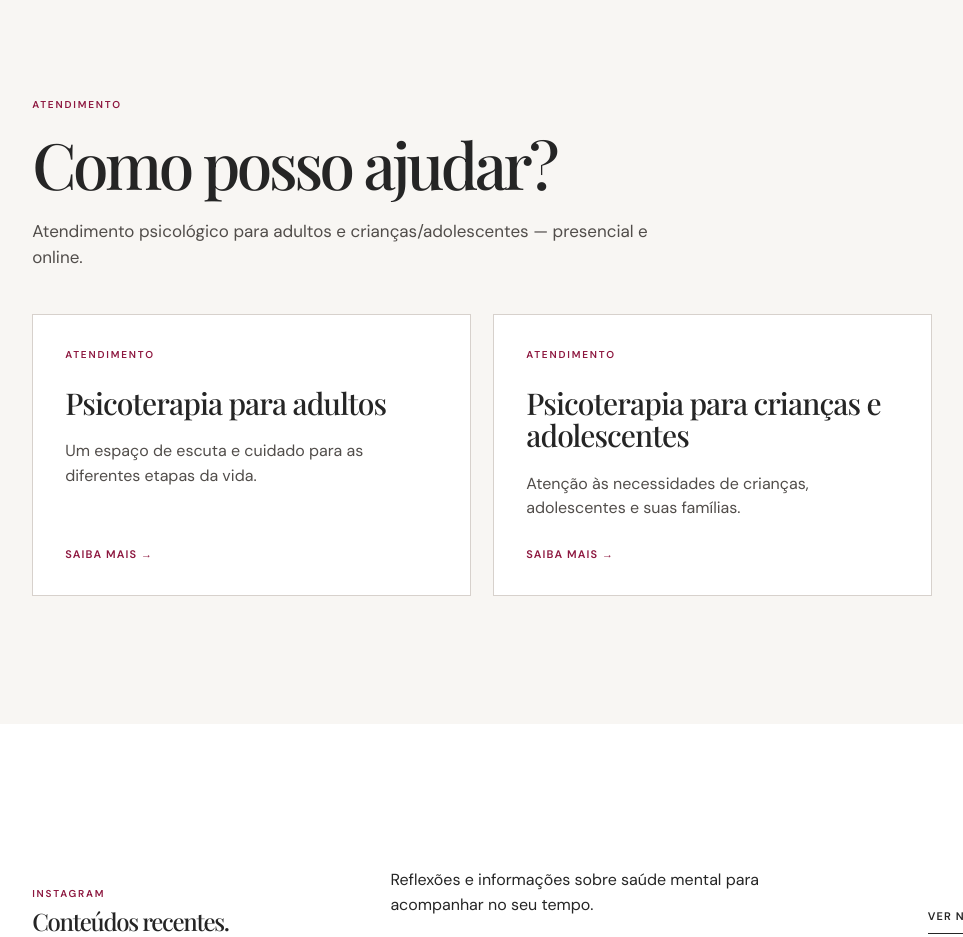
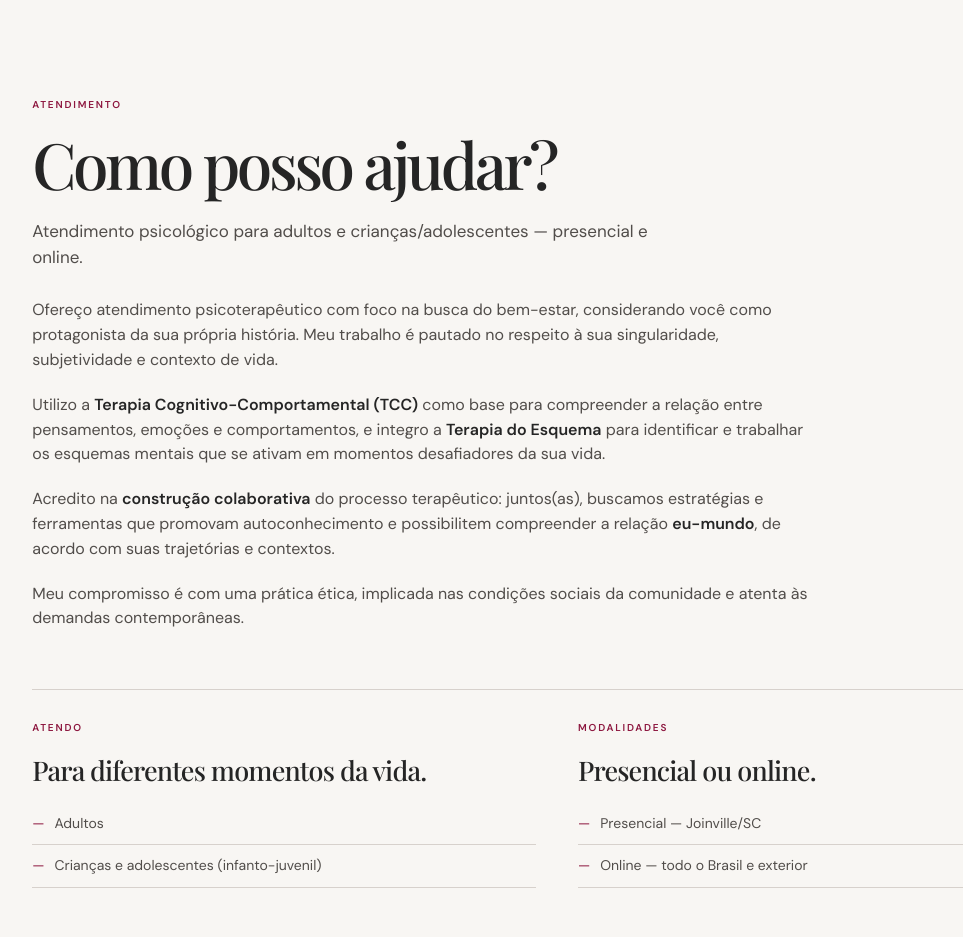
Before and after one commit to janfgrd-dotcom/sitepsi, a plain HTML site: page index.html in a window 1280 px wide. Shown: the part 1498-2435 px from the top of the page, without its empty margins (83-1046 px from the left). Drawn offline with nearby package versions, Linux system fonts and the light colour scheme.

Commit message:
Restaurar conteúdo anterior do atendimento

```diff
--- a/index.html
+++ b/index.html
@@ -7,3 +7,11 @@
   section.insertAdjacentHTML('beforeend', '<div class="care-cards"><a class="care-card" href="atendimento.html#adultos"><p class="eyebrow">Atendimento</p><h3>Psicoterapia para adultos</h3><p>Um espaço de escuta e cuidado para as diferentes etapas da vida.</p><span>Saiba mais →</span></a><a class="care-card" href="atendimento.html#infantojuvenil"><p class="eyebrow">Atendimento</p><h3>Psicoterapia para crianças e adolescentes</h3><p>Atenção às necessidades de crianças, adolescentes e suas famílias.</p><span>Saiba mais →</span></a></div>');
 })();
 </script>
+
+<script>
+(() => {
+  const section = document.querySelector('#atendimento');
+  section.querySelector('.care-cards')?.remove();
+  section.insertAdjacentHTML('beforeend', '<div class="care-copy"><p>Ofereço atendimento psicoterapêutico com foco na busca do bem-estar, considerando você como protagonista da sua própria história. Meu trabalho é pautado no respeito à sua singularidade, subjetividade e contexto de vida.</p><p>Utilizo a <strong>Terapia Cognitivo-Comportamental (TCC)</strong> como base para compreender a relação entre pensamentos, emoções e comportamentos, e integro a <strong>Terapia do Esquema</strong> para identificar e trabalhar os esquemas mentais que se ativam em momentos desafiadores da sua vida.</p><p>Acredito na <strong>construção colaborativa</strong> do processo terapêutico: juntos(as), buscamos estratégias e ferramentas que promovam autoconhecimento e possibilitem compreender a relação <strong>eu-mundo</strong>, de acordo com suas trajetórias e contextos.</p><p>Meu compromisso é com uma prática ética, implicada nas condições sociais da comunidade e atenta às demandas contemporâneas.</p></div><div class="care-options"><div><p class="eyebrow">Atendo</p><h3>Para diferentes momentos da vida.</h3><ul><li>Adultos</li><li>Crianças e adolescentes (infanto-juvenil)</li></ul></div><div><p class="eyebrow">Modalidades</p><h3>Presencial ou online.</h3><ul><li>Presencial — Joinville/SC</li><li>Online — todo o Brasil e exterior</li></ul></div></div>');
+})();
+</script>
```
